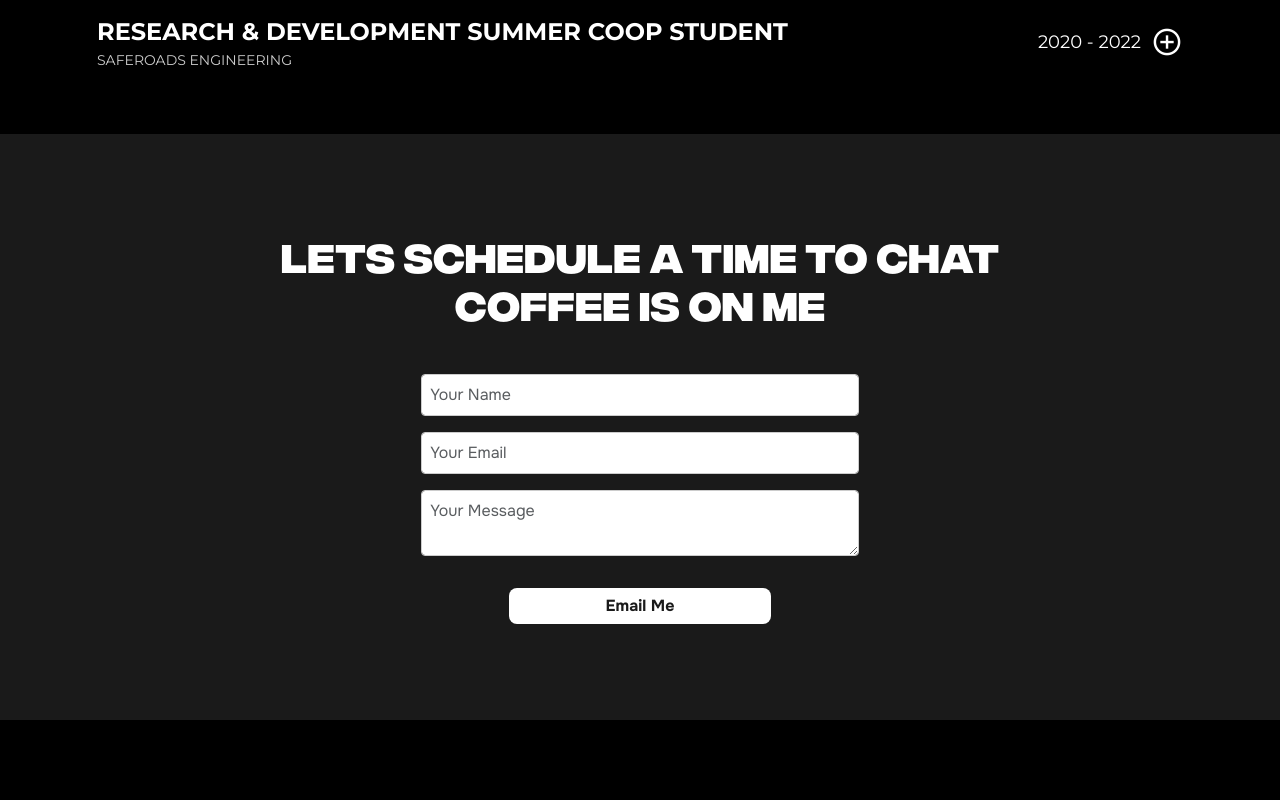
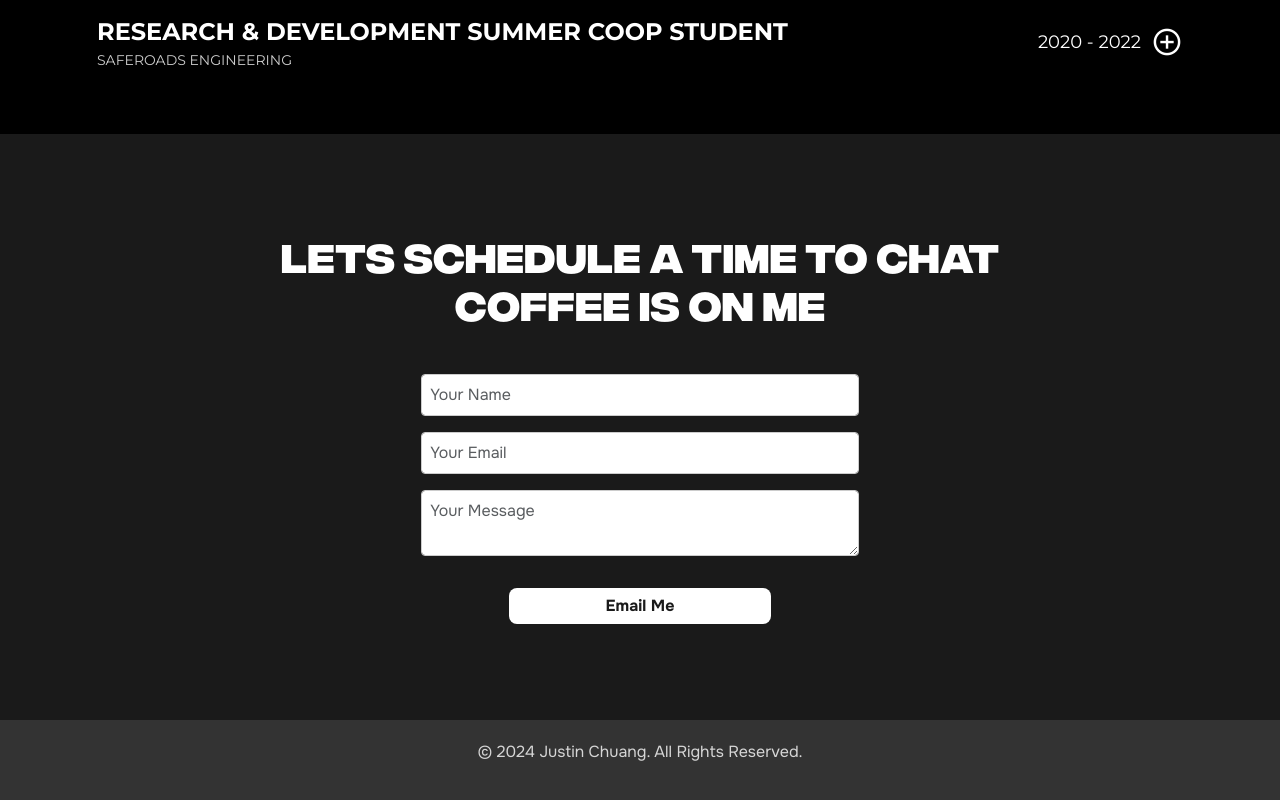
Before and after one commit to JustinChuangGit/PortfolioWebsite, a React (Create React App) app: page / in a window 1280 px wide. Shown: the part 1928-2728 px from the top of the page. Before the commit the page ends 2648 px from the top, so only its background shows below. Built offline with nearby package versions, Linux system fonts and the light colour scheme; no server answers; the database is empty.

Commit message:
Footer Section added

```diff
--- a/src/screens/home/Home.js
+++ b/src/screens/home/Home.js
@@ -7,6 +7,7 @@
 import ExperiencesSection from './components/experiencesSection/ExperiencesSection';
 import './Home.css';
 import ContactSection from './components/contactSection/ContactSection';
+import Footer from './components/footerSection/Footer';
 
 function Home() {
   return (
@@ -18,6 +19,7 @@
       <ProjectSection />
       <ExperiencesSection />
       <ContactSection />
+      <Footer />
 
     </div>
   );
--- /dev/null
+++ b/src/screens/home/components/footerSection/Footer.css
@@ -0,0 +1,7 @@
+.footer {
+    background-color: #333;
+    color: #d6d6d6;
+    padding: 20px 0;
+    text-align: center;
+    font-family: 'Montserrat', sans-serif;
+  }
--- /dev/null
+++ b/src/screens/home/components/footerSection/Footer.js
@@ -0,0 +1,12 @@
+import React from 'react';
+import './Footer.css';
+
+const Footer = () => {
+  return (
+    <footer className="footer">
+        <p className='copyright'>&copy; 2024 Justin Chuang. All Rights Reserved.</p>
+    </footer>
+  );
+};
+
+export default Footer;
```
